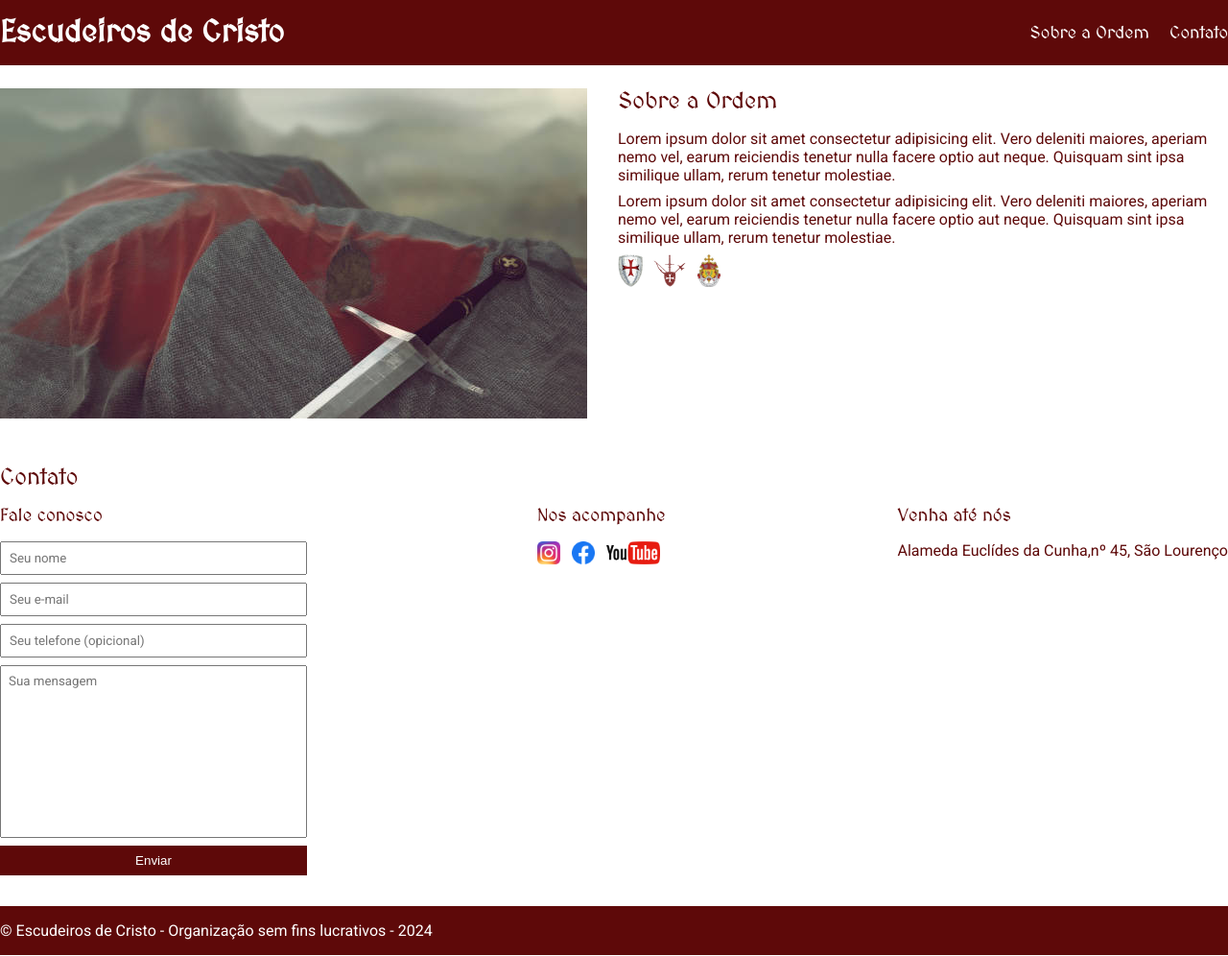
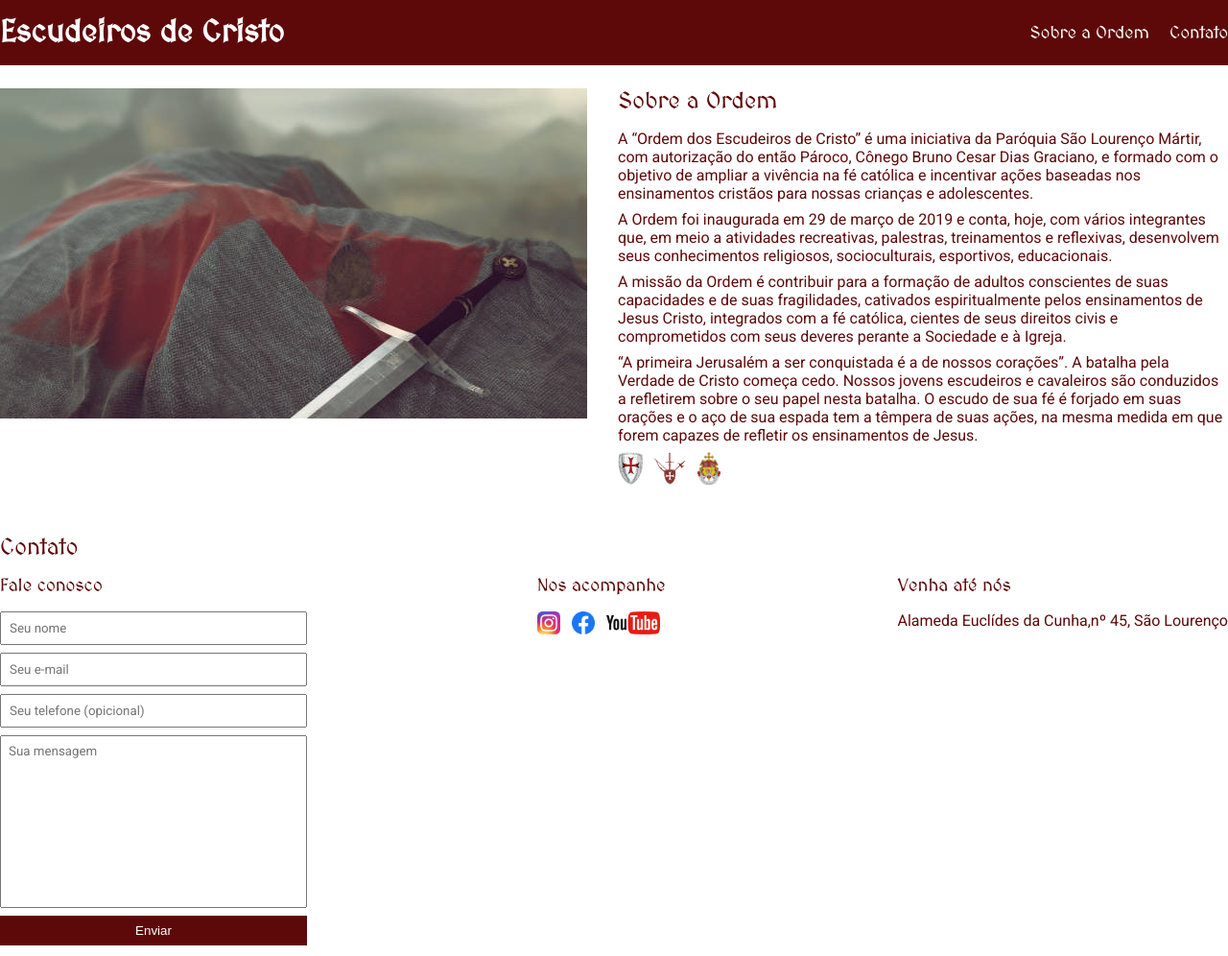
Before and after one commit to FernandoSouza98/site_escudeiros, a plain HTML site: page index.html in a window 1280 px wide. Shown: the top 996 px of the page at 96% size. Drawn offline with Linux system fonts and the light colour scheme.

Commit message:
Incluindo um testo sobre

```diff
--- a/index.html
+++ b/index.html
@@ -37,10 +37,16 @@
             <div>
                 <h2>Sobre a Ordem</h2>
                 <p>
-                    Lorem ipsum dolor sit amet consectetur adipisicing elit. Vero deleniti maiores, aperiam nemo vel, earum reiciendis tenetur nulla facere optio aut neque. Quisquam sint ipsa similique ullam, rerum tenetur molestiae.
+                    A “Ordem dos Escudeiros de Cristo” é uma iniciativa da Paróquia São Lourenço Mártir, com autorização do então Pároco, Cônego Bruno Cesar Dias Graciano, e formado com o objetivo de ampliar a vivência na fé católica e incentivar ações baseadas nos ensinamentos cristãos para nossas crianças e adolescentes.
                 </p>
                 <p>
-                    Lorem ipsum dolor sit amet consectetur adipisicing elit. Vero deleniti maiores, aperiam nemo vel, earum reiciendis tenetur nulla facere optio aut neque. Quisquam sint ipsa similique ullam, rerum tenetur molestiae.
+                    A Ordem foi inaugurada em 29 de março de 2019 e conta, hoje, com vários integrantes que, em meio a atividades recreativas, palestras, treinamentos e reflexivas, desenvolvem seus conhecimentos religiosos, socioculturais, esportivos, educacionais.
+                </p>
+                <p>
+                    A missão da Ordem é contribuir para a formação de adultos conscientes de suas capacidades e de suas fragilidades, cativados espiritualmente pelos ensinamentos de Jesus Cristo, integrados com a fé católica, cientes de seus direitos civis e comprometidos com seus deveres perante a Sociedade e à Igreja.
+                </p>
+                <p>
+                    “A primeira Jerusalém a ser conquistada é a de nossos corações”. A batalha pela Verdade de Cristo começa cedo. Nossos jovens escudeiros e cavaleiros são conduzidos a refletirem sobre o seu papel nesta batalha. O escudo de sua fé é forjado em suas orações e o aço de sua espada tem a têmpera de suas ações, na mesma medida em que forem capazes de refletir os ensinamentos de Jesus.
                 </p>
                 <ul class="brands-list">
                     <li><img src="./escudo.png" alt="Escudo da ordem"></li>
```
